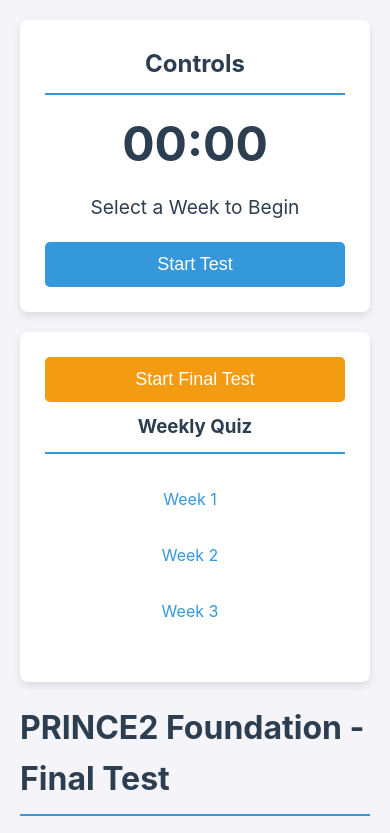
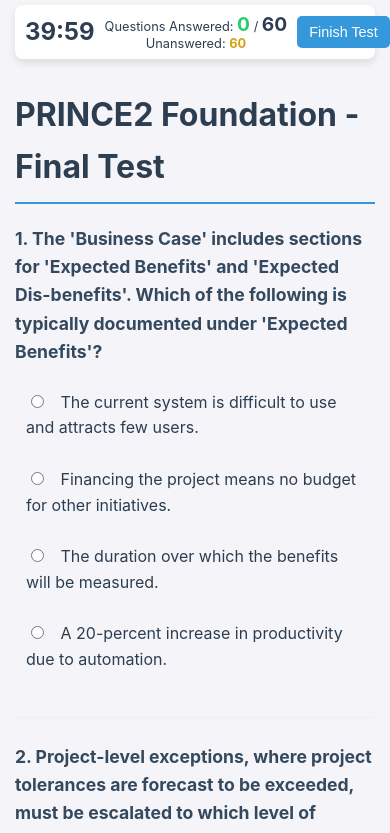
Before and after one commit to jakessteve/PRINCE2, a plain HTML site: page index.html in a window 390 px wide. Both pictures are taken after a click on the button "Start Final Test". Shown: the top 833 px of the page. Drawn offline with Linux system fonts and the light colour scheme.

Commit message:
Merge latest codes 19-Jul-25

```diff
--- a/app.js
+++ b/app.js
@@ -126,9 +126,12 @@
             : `PRINCE2 Foundation Quiz - Week ${quizId}`;
         this.prepareQuizScreen();
         this.updateActiveWeekLink(quizId);
-        this.elements.startBtn.textContent = isFinalTest
+
+        // UPDATED: Use innerHTML to allow for a line break in the button text
+        this.elements.startBtn.innerHTML = isFinalTest
             ? 'Start Final Test'
-            : `Start Test Week ${quizId}`;
+            : `Start Test<br>Week ${quizId}`;
+
         this.updateCounter();
         if (autoStart) {
             this.start();
@@ -158,7 +161,7 @@
         this.elements.quizForm.classList.add('hidden');
         this.elements.startBtn.classList.remove('hidden');
         this.elements.finishBtn.classList.add('hidden');
-        this.elements.questionCounter.classList.remove('hidden');
+        this.elements.counterEl.classList.remove('hidden');
 
         this.elements.sidebarTitle.textContent = 'Controls';
         this.elements.sidebarTitle.classList.remove('pass', 'fail');
@@ -175,7 +178,7 @@
         this.elements.quizForm.classList.add('hidden');
         this.elements.startBtn.classList.add('hidden');
         this.elements.finishBtn.classList.add('hidden');
-        this.elements.questionCounter.classList.add('hidden');
+        this.elements.counterEl.classList.add('hidden');
         const params = new URLSearchParams(window.location.search);
         const week = params.get('week');
         this.elements.mainTitle.textContent = week
@@ -186,7 +189,7 @@
         this.elements.sidebarTitle.classList.remove('pass', 'fail');
         this.elements.timerEl.innerHTML = '00:00';
         this.elements.timerEl.classList.remove('warn', 'danger');
-        this.elements.questionCounter.textContent = 'Select a Week to Begin';
+        this.elements.counterEl.textContent = 'Select a Week to Begin';
 
         this.resetResultContainers();
 
--- a/style.css
+++ b/style.css
@@ -1,3 +1,10 @@
+/* --- Universal Box Sizing --- */
+*,
+*::before,
+*::after {
+    box-sizing: border-box;
+}
+
 /* --- General Body and Typography --- */
 body {
     font-family: -apple-system, BlinkMacSystemFont, "Segoe UI", Roboto, Helvetica, Arial, sans-serif;
@@ -81,8 +88,6 @@
     margin: 0;
     flex-grow: 1;
     max-height: 400px;
-    /* UPDATED: Was 300px */
-    /* Fixed height for scrollable content */
 }
 
 #week-index li {
@@ -219,7 +224,6 @@
     background-color: #f39c12;
     margin-top: 0;
     margin-bottom: 10px;
-    /* Space below the button */
 }
 
 .btn-final-test:hover:not(:disabled) {
@@ -273,30 +277,6 @@
     border-left-color: #e74c3c;
 }
 
-#score-container .score-correct {
-    font-size: 1.5em;
-    font-weight: bold;
-    color: #2ecc71;
-}
-
-#score-container .score-total {
-    font-size: 1.5em;
-    font-weight: bold;
-    color: #2c3e50;
-}
-
-#score-container .pass-rate {
-    color: #2ecc71;
-}
-
-#score-container .fail-rate {
-    color: #e74c3c;
-}
-
-#score-container .fail-count {
-    color: #e74c3c;
-}
-
 .answer-item {
     padding: 15px;
     margin-bottom: 15px;
@@ -340,7 +320,6 @@
     font-weight: bold;
 }
 
-/* UPDATED: New color classes for the result breakdown */
 .result-correct {
     color: #2ecc71;
 }
@@ -353,38 +332,44 @@
     color: #7f8c8d;
 }
 
-/* --- UPDATED: New styles for analysis answers --- */
 .your-answer-text {
     color: #c0392b;
-    /* Dark Red */
     font-weight: bold;
 }
 
 .correct-answer-text {
     color: #2980b9;
-    /* Dark Blue */
     font-weight: bold;
 }
 
 /* --- Responsive Design --- */
 @media (max-width: 900px) {
+
+    /* Remove body padding and apply it to children to fix sticky issues */
     body {
-        padding: 20px;
+        padding: 0;
     }
 
     .page-container {
         flex-direction: column;
+        gap: 0;
+        /* Control gap with section padding instead */
+    }
+
+    .main-content {
+        order: 1;
+        padding: 20px;
     }
 
     .sidebar {
         position: sticky;
-        top: 20px;
+        top: 0;
         order: 0;
-        max-height: calc(100vh - 40px);
-    }
-
-    .main-content {
-        order: 1;
+        max-height: none;
+        padding: 10px 20px;
+        background-color: #f4f4f9;
+        z-index: 20;
+        gap: 10px;
     }
 
     #main-title {
@@ -397,7 +382,84 @@
 
     #week-index {
         max-height: 288px;
-        /* UPDATED: Was 250px */
-        /* Adjusted for smaller screens */
     }
 }
+
+/* --- Mobile Specific Enhancements (Phones) --- */
+@media (max-width: 600px) {
+    .main-content {
+        padding: 15px;
+        /* Tighter padding for main content on small screens */
+    }
+
+    .sidebar {
+        padding: 5px 15px;
+        /* Tighter padding for sidebar on small screens */
+    }
+
+    #sidebar-title {
+        display: none;
+    }
+
+    #controls-box {
+        display: flex;
+        flex-direction: row;
+        align-items: center;
+        justify-content: space-between;
+        padding: 8px 10px;
+        gap: 10px;
+    }
+
+    #controls-box>* {
+        margin: 0;
+    }
+
+    #timer {
+        font-size: 1.5em;
+        font-weight: bold;
+        text-align: left;
+        line-height: 1;
+        white-space: nowrap;
+        flex-shrink: 0;
+    }
+
+    #question-counter {
+        font-size: 0.8em;
+        text-align: center;
+        line-height: 1.2;
+        white-space: nowrap;
+        flex-grow: 1;
+    }
+
+    #start-btn,
+    #finish-btn {
+        padding: 8px 12px;
+        font-size: 0.9em;
+        flex-grow: 0;
+        flex-shrink: 0;
+        width: auto;
+    }
+
+    /* UPDATED: Specific styles for the Start button to handle two lines */
+    #start-btn {
+        line-height: 1.2;
+        text-align: center;
+        padding-top: 6px;
+        padding-bottom: 6px;
+    }
+
+    #main-title {
+        position: static;
+        padding-top: 10px;
+    }
+
+    /* Adjust height of weekly quiz box on mobile */
+    #week-index-container {
+        min-height: 380px;
+    }
+
+    /* Allow week list to fill its taller container */
+    #week-index {
+        max-height: none;
+    }
+}
```
